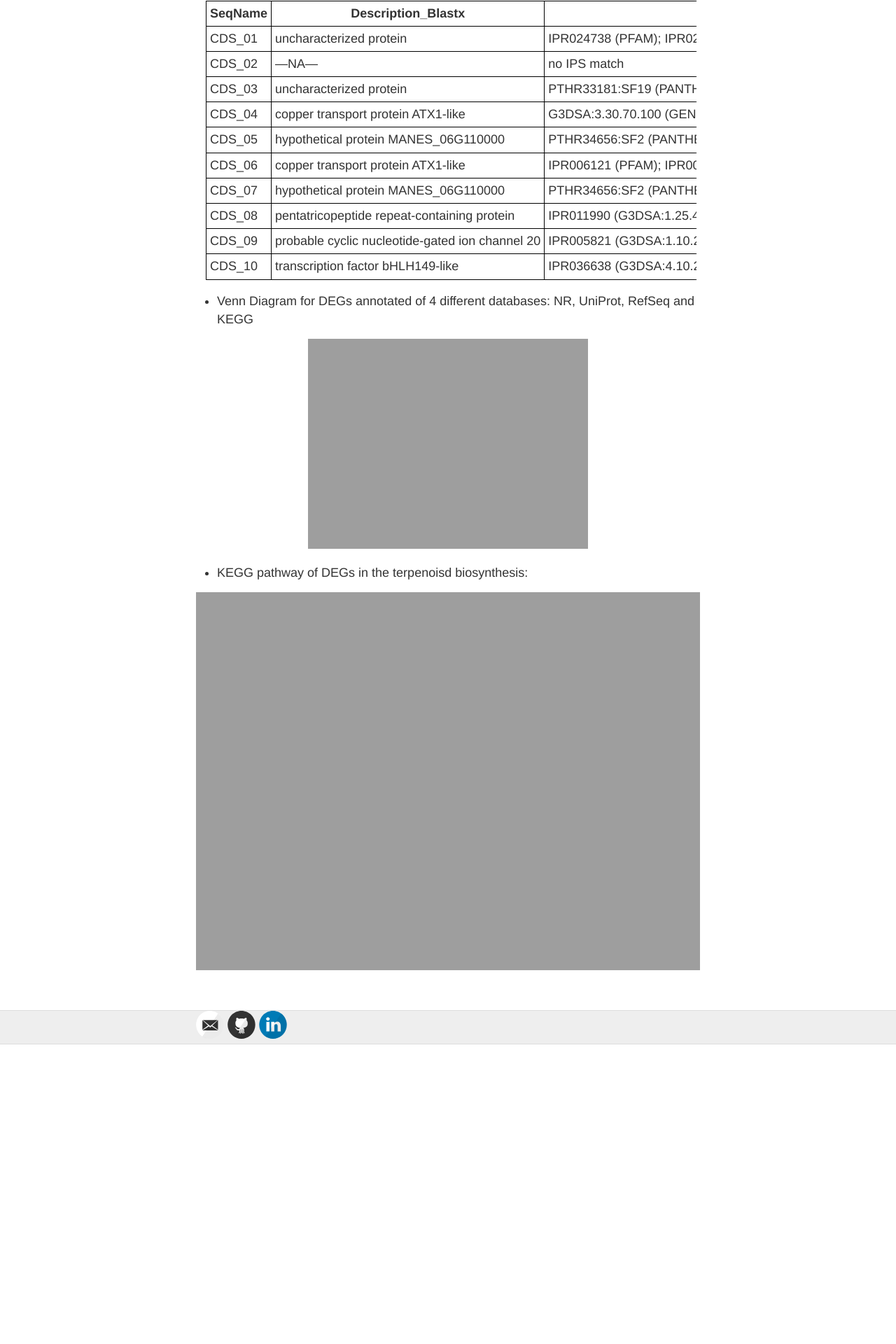
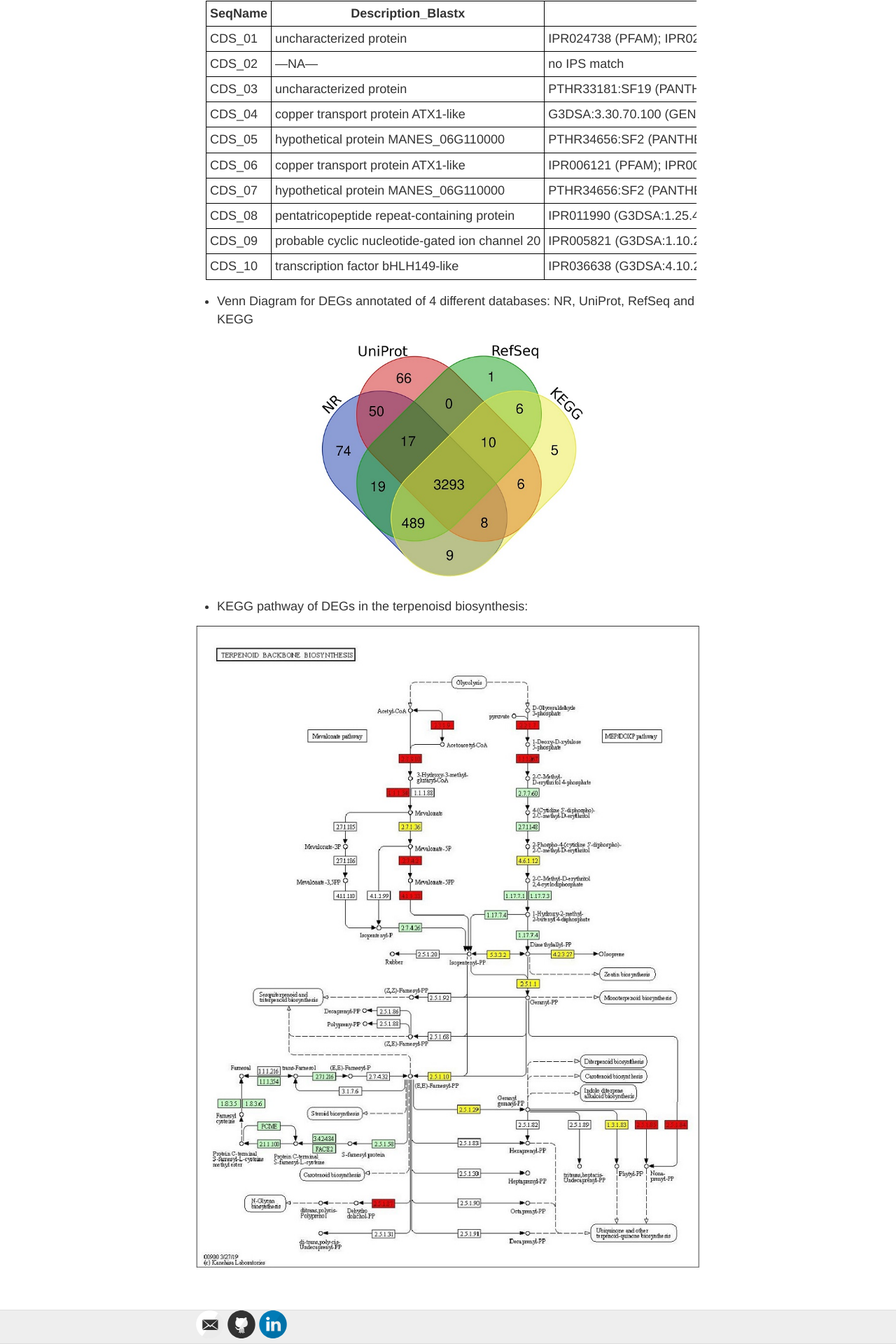
Before and after one commit to vanngocthuyla/Data_Analysis, a Jekyll site: the page built from _pages/omics/Annotation.md, in a window 1280 px wide. Shown: the part 1091-3011 px from the top of the page at 70% size. Built offline with Jekyll 4.4.1, drawn with Linux system fonts in a browser that asks for light colours; our own code applies the rules of GitHub Pages for plain Markdown files; before the commit the page ends 2583 px from its top, so only the background shows below that.

Commit message:
Update Annotation.md

```diff
--- a/_pages/omics/Annotation.md
+++ b/_pages/omics/Annotation.md
@@ -37,8 +37,8 @@
 
 - Venn Diagram for DEGs annotated of 4 different databases: NR, UniProt, RefSeq and KEGG
 
-<div align="center"> <img src='https://vanngocthuyla.github.io/Data_Analysis/images/sequencing/Venn_Diagram_for DEGs_annotated.jpg' width="400"> </div>
+<div align="center"> <img src='https://vanngocthuyla.github.io/Data_Analysis/images/omics/Venn_Diagram_for DEGs_annotated.jpg' width="400"> </div>
 
 - KEGG pathway of DEGs in the terpenoisd biosynthesis:
 
-<div align="center"> <img src='https://vanngocthuyla.github.io/Data_Analysis/images/sequencing/KEGG_TPS_Biosynthesis.jpg' width="1200"> </div>
+<div align="center"> <img src='https://vanngocthuyla.github.io/Data_Analysis/images/omics/KEGG_TPS_Biosynthesis.jpg' width="1200"> </div>
```
